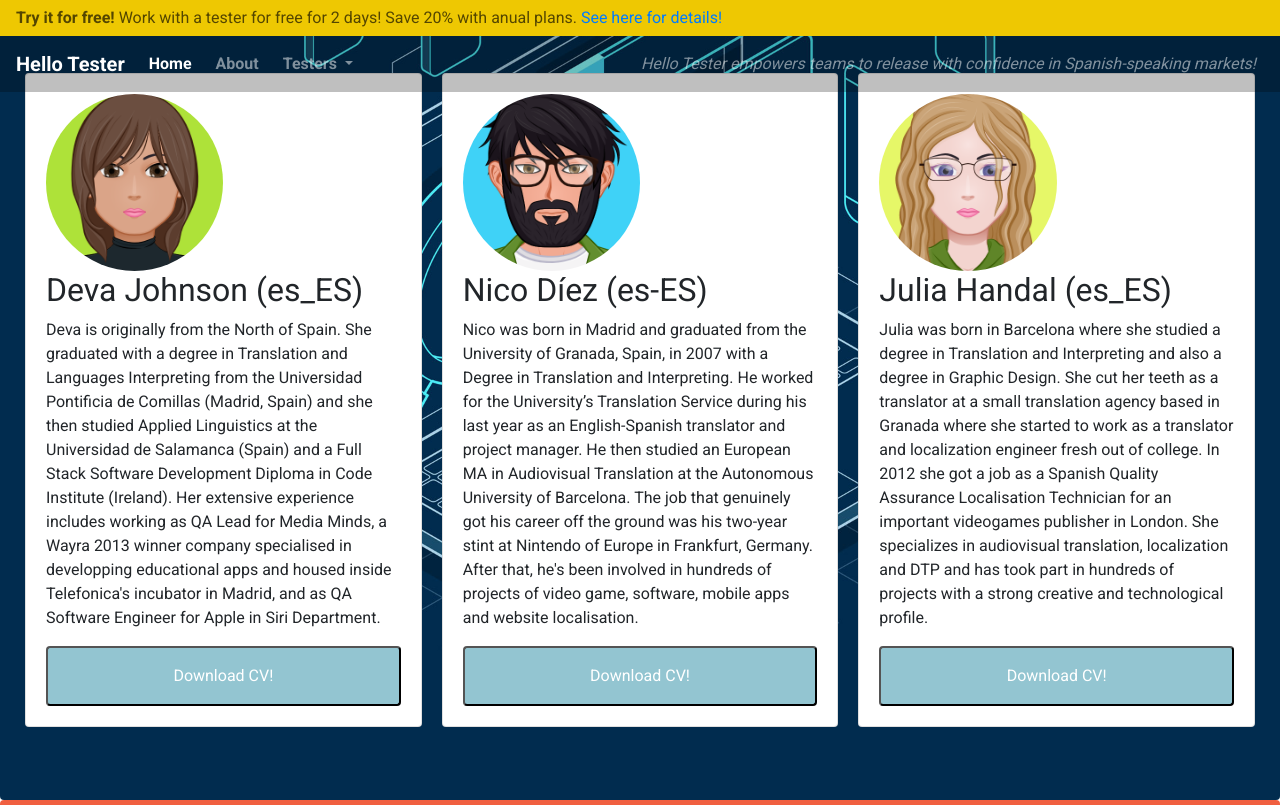
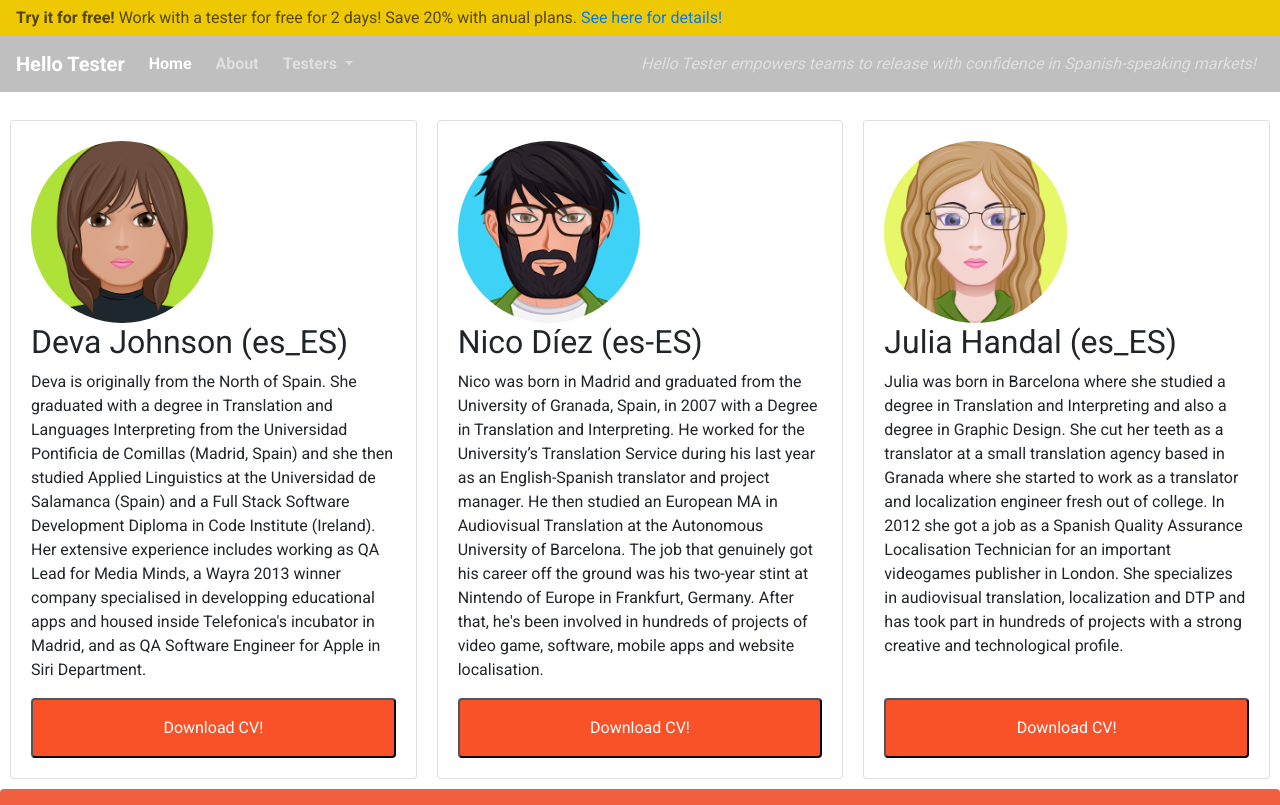
Before and after one commit to Julia-IO/Interactive_Frontend_Development_Milestone_Project_Hello_Tester, a plain HTML site: page Testers_es_ES.html in a window 1280 px wide. Shown: the top 805 px of the page. Drawn offline with nearby package versions, Linux system fonts and the light colour scheme.

Commit message:
Enhaced styles for Testers.html

```diff
--- a/Testers_es_ES.html
+++ b/Testers_es_ES.html
@@ -54,8 +54,9 @@
             </div>
         </nav>
     </div>
-    <div class="container-fluid callout-container">
-       <div class="card stream1">
+
+    <div id="container">
+       <div class="card stream">
 			<img class="card_image" src="css/images/deva.png" alt="deva icon">
 			<div class="card_bottom">
 				<h2 class="card_head">Deva Johnson (es_ES)</h2>
@@ -63,20 +64,21 @@
 				<button class="bottom_button" id="button_effects1">Download CV!</button>
 			</div>
 		</div>
-    <div class="card stream3">
+    <div class="card stream">
 			<img class="card_image" src="css/images/nico.png" alt="coding icon">
 			<h2 class="card_head">Nico Díez (es-ES)</h2>
 			<p class="card_para">Nico was born in Madrid and graduated from the University of Granada, Spain, in 2007 with a Degree in Translation and Interpreting. He worked for the University’s Translation Service during his last year as an English-Spanish translator and project manager. He then studied an European MA in Audiovisual Translation at the Autonomous University of Barcelona. The job that genuinely got his career off the ground was his two-year stint at Nintendo of Europe in Frankfurt, Germany. After that, he's been involved in hundreds of projects of video game, software, mobile apps and website localisation.</p>
 			<button class="bottom_button">Download CV!</button>
 		</div>
 
-		<div class="card stream2">
+		<div class="card stream">
 			<img class="card_image" src="css/images/julia.png" alt="coding icon">
 			<h2 class="card_head">Julia Handal (es_ES)</h2>
 			<p class="card_para">Julia was born in Barcelona where she studied a degree in Translation and Interpreting and also a degree in Graphic Design. She cut her teeth as a translator at a small translation agency based in Granada where she started to work as a translator and localization engineer fresh out of college. In 2012 she got a job as a Spanish Quality Assurance Localisation Technician for an important videogames publisher in London. She specializes in audiovisual translation, localization and DTP and has took part in hundreds of projects with a strong creative and technological profile.  </p>
 			<button class="bottom_button">Download CV!</button>
 		</div>
-    </div>
+        </div>
+
 
 
     <!-- Features -->
--- a/css/style.css
+++ b/css/style.css
@@ -93,7 +93,7 @@ body {
 }
 
 .jumbotron small {
-    font-size: 60%;
+    font-size: 80%;
     font-style: italic;
     color: #d0d0d0;
 }
@@ -209,8 +209,6 @@ div{
 
 .card_image{
 	width: 50%;
-    height: 50%;
-    align-items: center;
     border-radius: 50%;
 }
 .bottom_button{
@@ -219,7 +217,7 @@ div{
 	border-radius: 4px;
 	display: block;
 	width: 100%;
-	background-color:rgba(129, 187, 201,.85);
+	background-color:rgba(248, 52, 3, 0.85);
 	text-align: center;
 	padding: 1em .75em;
 	text-decoration: none;
@@ -238,12 +236,35 @@ div{
 	flex:1 0 auto;
 }
 
+#container
+{
+	display: flex;		/* makes container a flexbox*/
+	flex-flow: row wrap; 	/* layout the boxes in rows and wrap them*/
+    margin-top: 110px;
+    justify-content: center;
+
+}
+
+
 .card{
 	flex:1; /* */
 	display: flex;	/* make the contents controllable by flexbox*/
 	flex-flow:column;	/* */
 	min-width: 240px; /**/
+    max-width: 500px;
 	margin: 10px;
 	padding: 20px;
 	background-color: #fff;
 }
+
+@media screen and (max-width: 992px) {
+  .card stream {
+    width: 50%;
+  }
+}
+
+@media screen and (max-width: 600px) {
+  .card stream {
+    width: 100%;
+  }
+}
```
Also changed, not shown: Index.html (+2 -2 lines).
